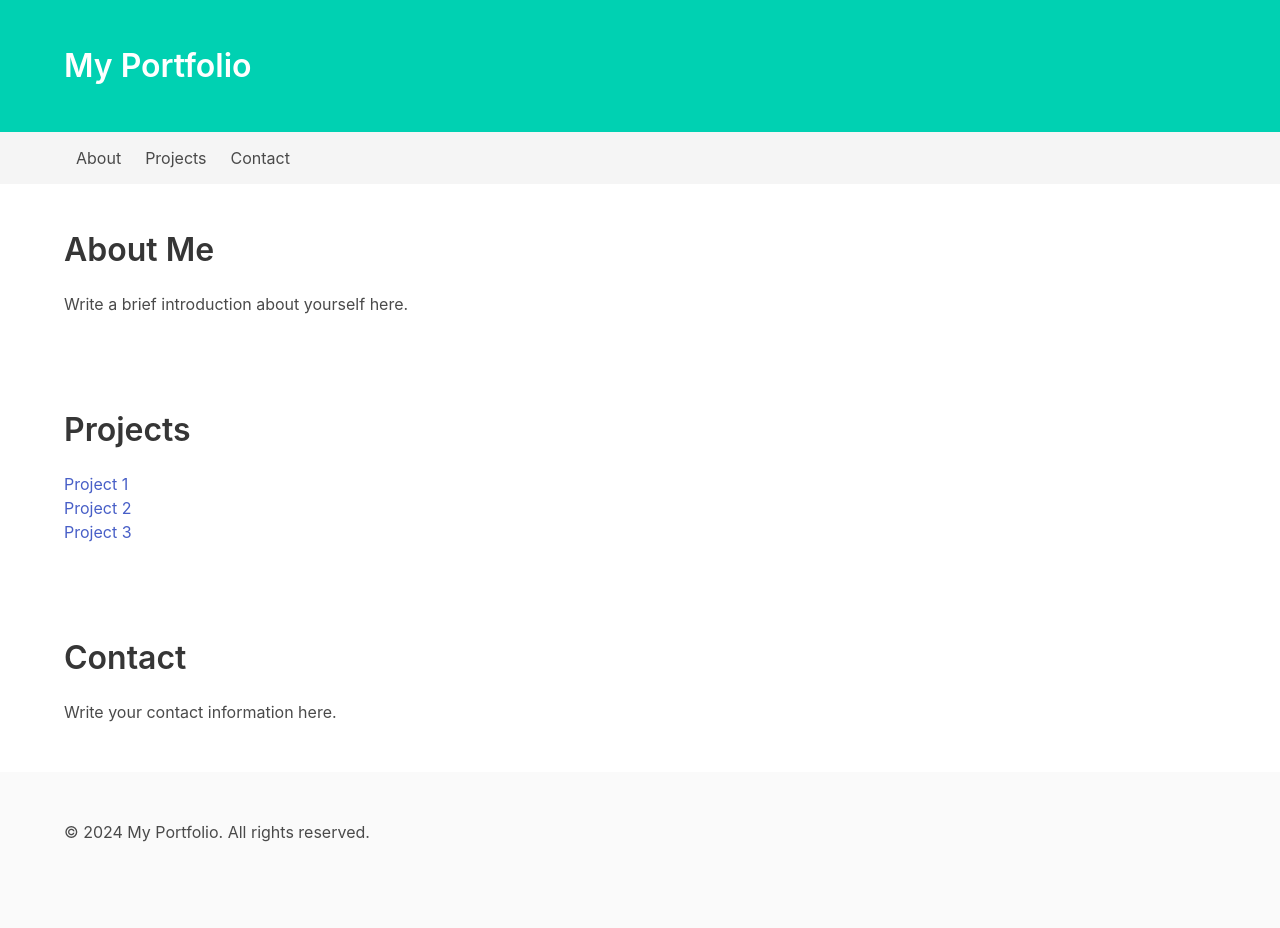
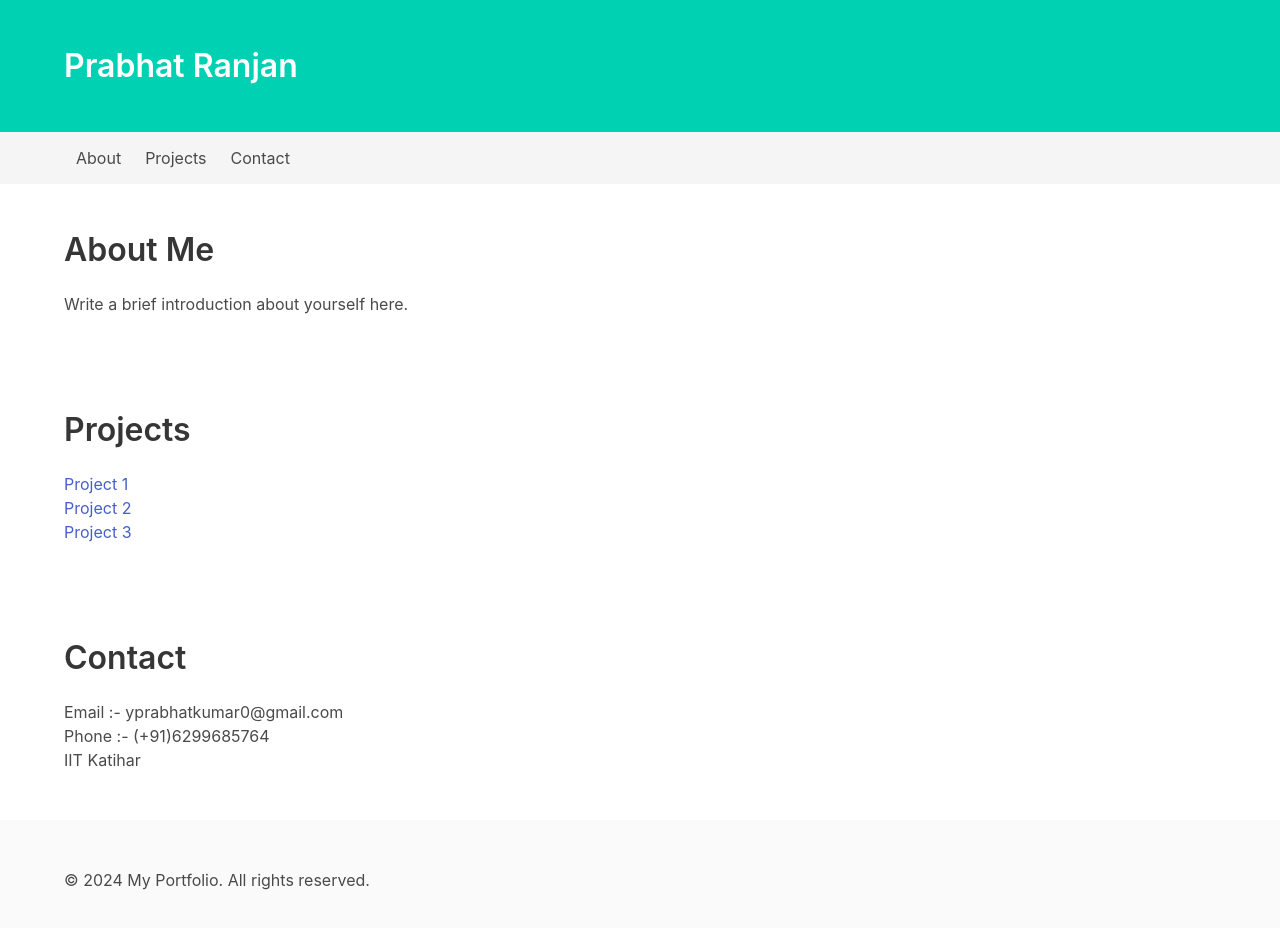
Before and after one commit to Aspirant9248/Aspirant9248, a plain HTML site: page index.html in a window 1280 px wide. Drawn offline with nearby package versions, Linux system fonts and the light colour scheme.

Commit message:
Update index.html

```diff
--- a/index.html
+++ b/index.html
@@ -8,7 +8,7 @@
 	<section class="hero is-primary">
 		<div class="hero-body">
 			<div class="container">
-				<h1 class="title">My Portfolio</h1>
+				<h1 class="title">Prabhat Ranjan</h1>
 			</div>
 		</div>
 	</section>
@@ -42,7 +42,12 @@
 	<section class="section" id="contact">
 		<div class="container">
 			<h2 class="title">Contact</h2>
-			<p>Write your contact information here.</p>
+			<p>
+				Email :- yprabhatkumar0@gmail.com
+				<br>Phone :- (+91)6299685764
+				<br>IIT Katihar
+
+			</p>
 		</div>
 	</section>
 	<footer class="footer">
```
